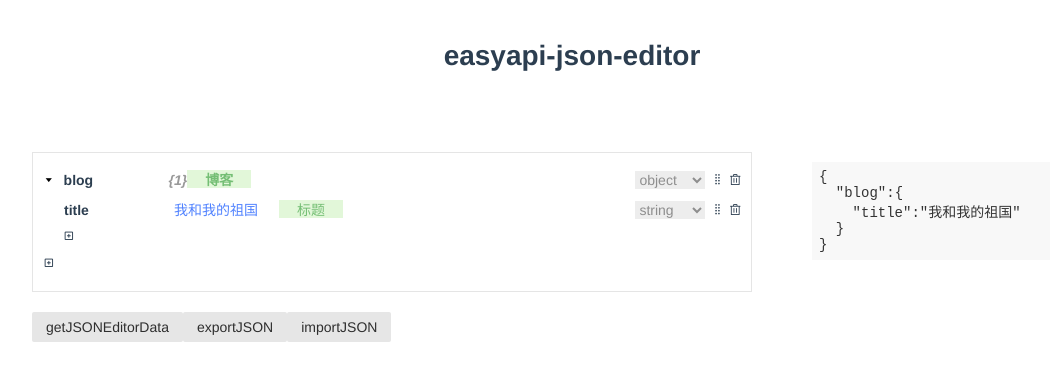
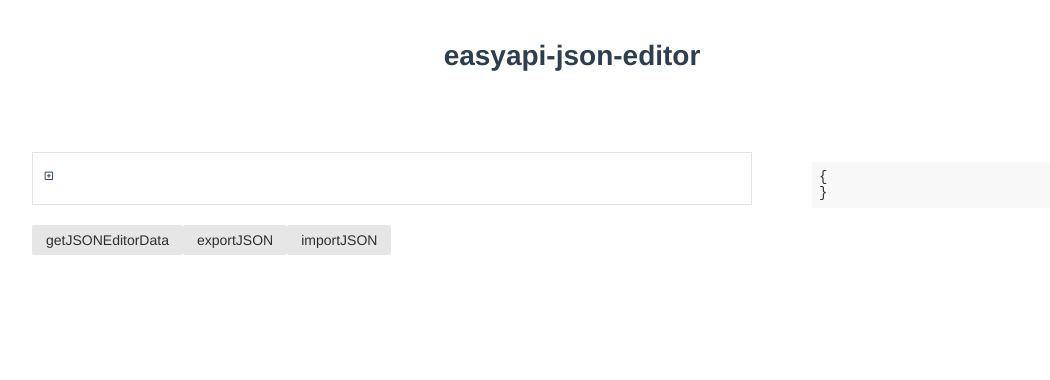
Before and after one commit to easyapi/easyapi-json-editor, a Vue app: page / in a window 1280 px wide. Shown: the top 380 px of the page, without its empty margins (68-1118 px from the left). Built offline with nearby package versions, Linux system fonts and the light colour scheme.

Commit message:
fix: 完善example

```diff
--- a/example/App.vue
+++ b/example/App.vue
@@ -10,7 +10,7 @@
 							cancelText: 'cancel',
 						}"
             :objData="jsonData"
-            v-model="jsonData"
+            v-model="newJsonData"
             ref="jsonEditor"
           ></JsonEditor>
           <div class="tools-btn pure-form">
@@ -41,25 +41,26 @@
     data: function () {
       return {
         jsonData: {
-          name: "blog",
-          type: "object",
-          description: "博客",
-          sample: "",
-          sequence: 1,
-          childs: [
-            {
-              name: "title",
-              type: "string",
-              description: "标题",
-              sample: "我和我的祖国",
-              sequence: 1
-            }
-          ]
-        }
+          // name: "",
+          // type: "object",
+          // description: "博客",
+          // sample: "",
+          // sequence: 1,
+          // childs: [
+          //   {
+          //     name: "title",
+          //     type: "string",
+          //     description: "标题",
+          //     sample: "我和我的祖国",
+          //     sequence: 1
+          //   }
+          // ]
+        },
+        newJsonData: {}
       };
     },
     watch: {
-      jsonData: {
+      newJsonData: {
         handler(newValue, oldValue) {
           const c = this.formatJson(
             JSON.stringify(this.$refs.jsonEditor.exportJSON())
--- a/src/JsonEditor.vue
+++ b/src/JsonEditor.vue
@@ -37,15 +37,15 @@ export default {
   created() {
     this.lastParsedData = {};
     // this.parsedData = this.jsonParse(this.objData);
-    // this.parsedData = this.objData;
-    this.parsedData = [...[this.objData]];
+    this.parsedData = this.objData;
+    // this.parsedData = this.jsonParse(this.objData);
   },
   watch: {
-    // objData: {
-    //   handler(newValue, oldValue) {
-    //     this.parsedData = [...[this.objData]];
-    //   }
-    // },
+    objData: {
+      handler(newValue, oldValue) {
+        this.parsedData = this.jsonParse(this.objData)
+      },
+    },
     parsedData: {
       handler(newValue, oldValue) {
         if (JSON.stringify(newValue) === JSON.stringify(this.lastParsedData)) {
--- a/src/JsonView.vue
+++ b/src/JsonView.vue
@@ -92,7 +92,9 @@
 
   export default {
     name: "JsonView",
-    props: {parsedData: {}},
+    props: {
+      parsedData: {}
+    },
     data() {
       return {
         formats: ["string", "array", "object", "number", "boolean"],
```
Also changed, not shown: 1 other file (tests, documents, lock files or other folders).
